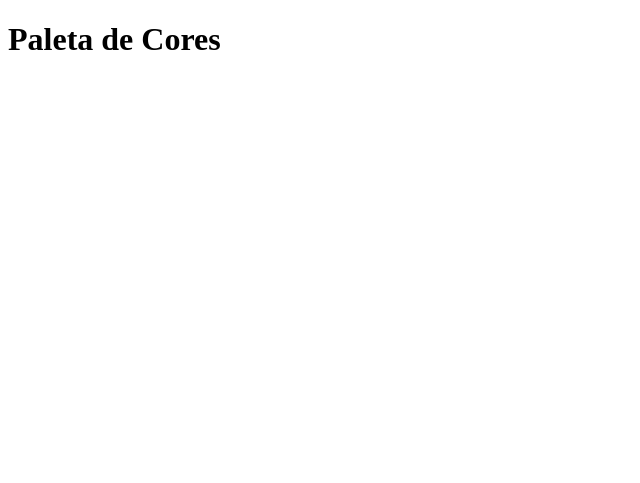
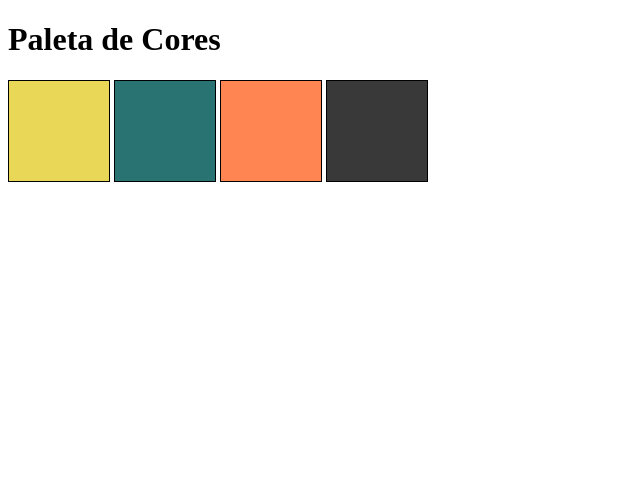
Before and after one commit to thiago-ximenes/pixels-art, a website: page index.html in a window 1280 px wide. Shown: the whole page, without its empty margins (0-640 px from the left). Drawn offline with Linux system fonts and the light colour scheme.

Commit message:
Requisito 2

```diff
--- a/index.html
+++ b/index.html
@@ -4,9 +4,16 @@
   <meta charset="UTF-8">
   <meta http-equiv="X-UA-Compatible" content="IE=edge">
   <meta name="viewport" content="width=device-width, initial-scale=1.0">
+  <link rel="stylesheet" href="style.css">
   <title>Document</title>
 </head>
 <body>
   <h1 id="title">Paleta de Cores</h1>
+  <div id="color-palette">
+    <div class="color" id="yellow"></div>
+    <div class="color" id="skobeloff"></div>
+    <div class="color" id="coral"></div>
+    <div class="color" id="onyx"></div>
+  </div>
 </body>
 </html>
--- a/style.css
+++ b/style.css
@@ -0,0 +1,27 @@
+#color-palette {
+  width: 100%;
+  height: 400px;
+}
+
+#color-palette .color {
+  display: inline-block;
+  width: 100px;
+  height: 100px;
+  border: 1px solid black;
+}
+
+.color:nth-of-type(1) {
+  background-color: #E9D758;
+}
+
+.color:nth-of-type(2) {
+  background-color: #297373;
+}
+
+.color:nth-of-type(3) {
+  background-color: #FF8552;
+}
+
+.color:nth-of-type(4) {
+  background-color: #39393A;
+}
```
